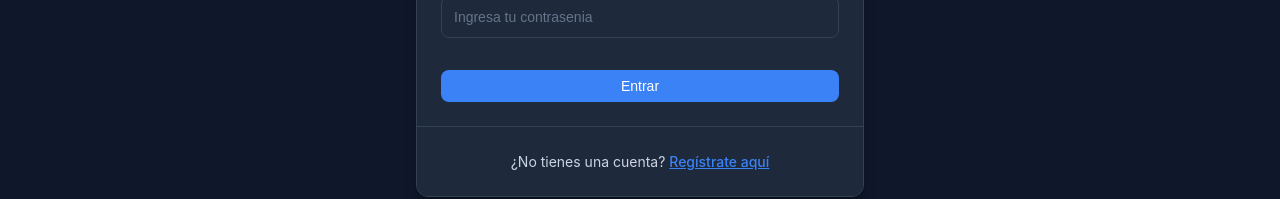
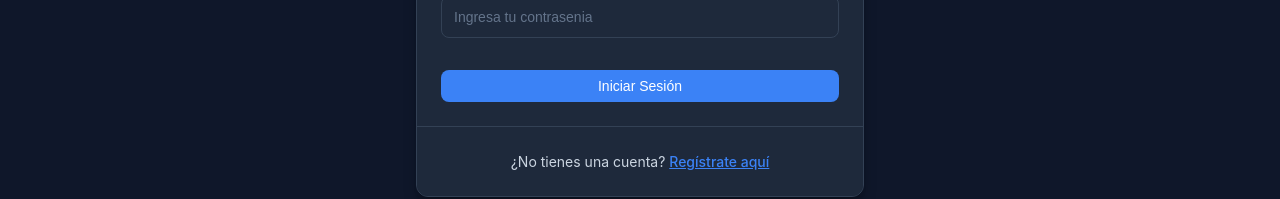
Before and after one commit to mateo-velasquez/ingsoft3-tp01, a React (Vite) app in the folder course-page/frontend/frontend-lms/: page /login in a window 1280 px wide. Shown: the part 440-639 px from the top of the page. Built offline with nearby package versions, Linux system fonts and the light colour scheme.

Commit message:
fix: restore the Iniciar Sesión login button

```diff
--- a/course-page/frontend/frontend-lms/src/pages/Login.jsx
+++ b/course-page/frontend/frontend-lms/src/pages/Login.jsx
@@ -135,7 +135,7 @@ const Login = () => {
                 loading={isLoading}
                 className="w-full mt-4"
               >
-                Entrar
+                Iniciar Sesión
               </Button>
             </form>
           </Card.Body>
```
